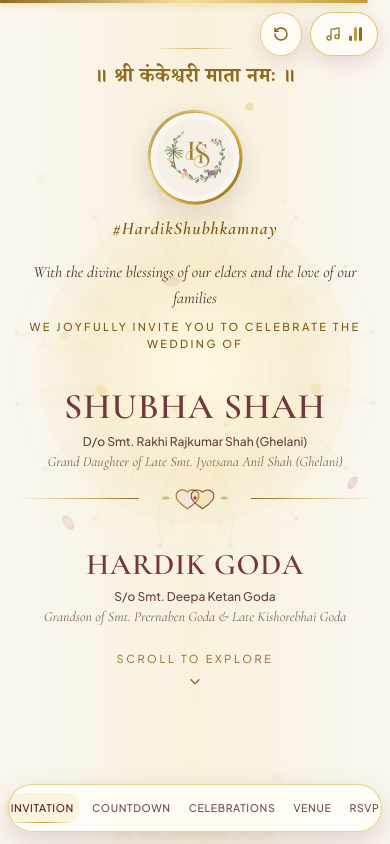
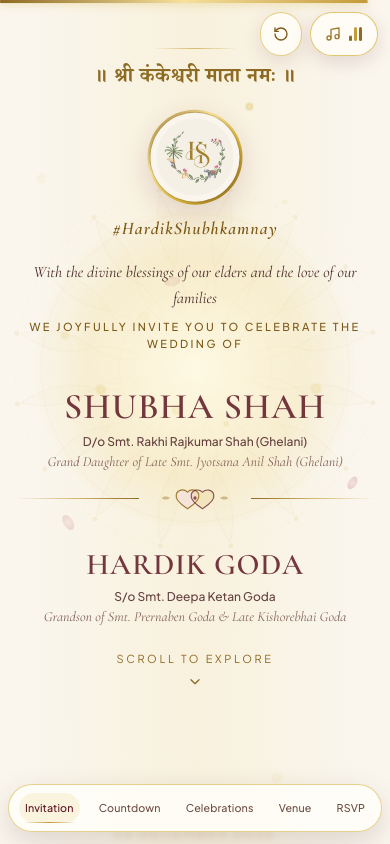
Before and after one commit to ArjunPimplapure/Shubha-Hardik, a React (Vite) app: page / in a window 390 px wide. Both pictures are taken after a click on the button "Tap to part the wedding curtains and unveil the celebration". Shown: the top 844 px of the page. Built offline with nearby package versions, Linux system fonts and the light colour scheme.

Commit message:
style: improve mobile layout for floating navigation
Adjust navigation dock width and spacing to improve accessibility and visual alignment on mobile devices.

```diff
--- a/src/components/FloatingChrome.tsx
+++ b/src/components/FloatingChrome.tsx
@@ -98,9 +98,9 @@ export const FloatingChrome: React.FC<FloatingChromeProps> = ({
       <div className="fixed bottom-3 sm:bottom-4 inset-x-0 z-40 flex justify-center px-2 sm:px-4 pointer-events-none">
         <nav
           aria-label="Wedding sections"
-          className="pointer-events-auto w-auto max-w-full rounded-full bg-[#FFFDF8]/92 backdrop-blur-md border border-[#D4AF37]/55 shadow-[0_10px_30px_rgba(59,11,20,0.14)] px-1.5 min-[375px]:px-2 sm:px-4 py-0.5"
+          className="pointer-events-auto w-full max-w-[420px] sm:w-auto sm:max-w-full overflow-hidden rounded-full bg-[#FFFDF8]/92 backdrop-blur-md border border-[#D4AF37]/55 shadow-[0_10px_30px_rgba(59,11,20,0.14)] px-2 sm:px-4 py-0.5"
         >
-          <ul className="flex flex-row flex-nowrap items-center justify-center gap-0.5 sm:gap-1.5 md:gap-2">
+          <ul className="flex flex-row flex-nowrap items-center justify-between sm:justify-center w-full sm:w-auto gap-0 sm:gap-1.5 md:gap-2">
             {NAV_ITEMS.map((item) => {
               const isActive = activeId === item.id;
               return (
@@ -108,7 +108,7 @@ export const FloatingChrome: React.FC<FloatingChromeProps> = ({
                   <button
                     type="button"
                     onClick={() => scrollToSection(item.id)}
-                    className={`relative min-h-[42px] sm:min-h-[44px] px-1.5 min-[375px]:px-2 sm:px-3.5 md:px-4 inline-flex items-center justify-center text-center text-[9.5px] min-[375px]:text-[10.5px] sm:text-xs tracking-[0.04em] min-[375px]:tracking-[0.06em] sm:tracking-[0.12em] uppercase whitespace-nowrap font-medium transition-colors focus-visible:outline-none focus-visible:ring-2 focus-visible:ring-[#D4AF37] rounded-full ${
+                    className={`relative min-h-[42px] sm:min-h-[44px] px-1.5 min-[375px]:px-2 sm:px-3.5 md:px-4 inline-flex items-center justify-center text-center text-[clamp(9.5px,2.75vw,11.5px)] sm:text-xs tracking-[0.01em] sm:tracking-[0.12em] normal-case sm:uppercase whitespace-nowrap font-medium transition-colors focus-visible:outline-none focus-visible:ring-2 focus-visible:ring-[#D4AF37] rounded-full ${
                       isActive ? 'text-[#5C1622]' : 'text-[#6E4F46] hover:text-[#5C1622]'
                     }`}
                   >
@@ -126,7 +126,7 @@ export const FloatingChrome: React.FC<FloatingChromeProps> = ({
                         layoutId="navActiveUnderline"
                         aria-hidden="true"
                         transition={{ type: 'spring', stiffness: 380, damping: 32 }}
-                        className="absolute bottom-1.5 sm:bottom-2 left-2 right-2 sm:left-3 sm:right-3 h-[1.5px] bg-gradient-to-r from-transparent via-[#C59B38] to-transparent"
+                        className="absolute bottom-1.5 sm:bottom-2 left-1.5 right-1.5 sm:left-3 sm:right-3 h-[1.5px] bg-gradient-to-r from-transparent via-[#C59B38] to-transparent"
                       />
                     )}
                   </button>
```
